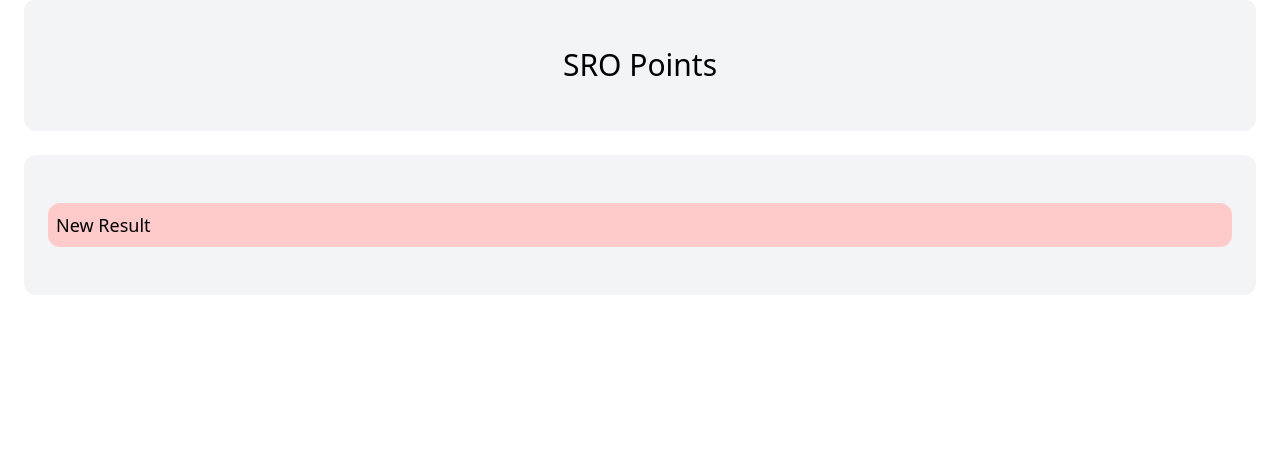
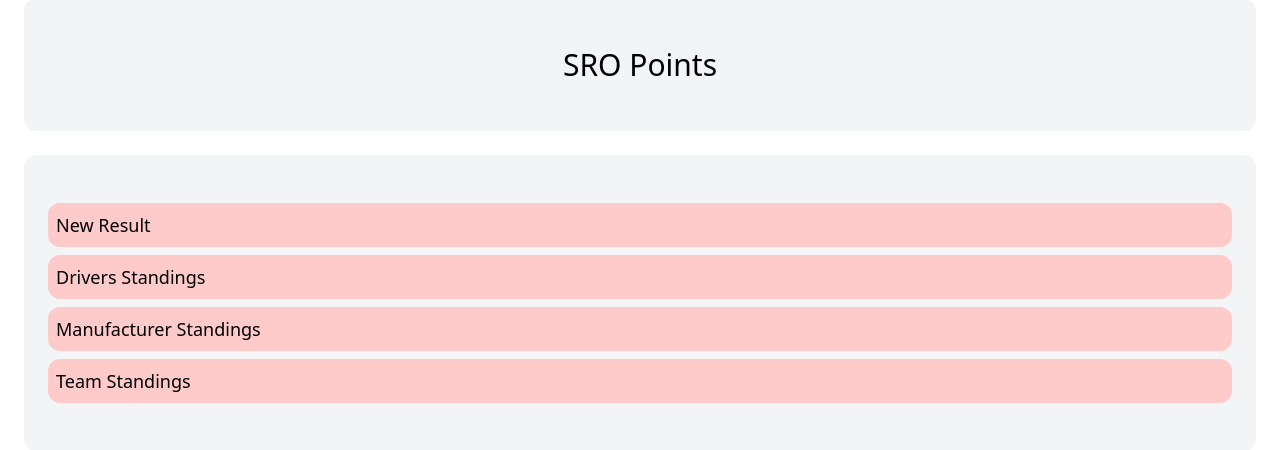
Before and after one commit to woobrendan/points_calculator, a Django app: template points_calculator/core/templates/core/index.html in a window 1280 px wide. Shown: the part 138-588 px from the top of the page. Run offline with Django 4.2, Linux system fonts and the light colour scheme; the template is opened without the code that fills it, so the values that code supplies are empty; some libraries are stand-ins or nearby versions.

Commit message:
change for loop to be hardcoded standings with update hyperlink for team standings

```diff
--- a/points_calculator/core/templates/core/index.html
+++ b/points_calculator/core/templates/core/index.html
@@ -12,13 +12,23 @@
             <li class="py-2 px-2 rounded-xl bg-red-200 text-lg hover:bg-red-500">
                 New Result
             </li>
-            {% for standing in standing_list %}
+
             <li class="py-2 px-2 rounded-xl bg-red-200 text-lg hover:bg-red-500">
                 <a href="#">
-                    {{ standing }} Standings
+                    Drivers Standings
                 </a>
             </li>
-            {% endfor %}
+            <li class="py-2 px-2 rounded-xl bg-red-200 text-lg hover:bg-red-500">
+                <a href="#">
+                    Manufacturer Standings
+                </a>
+            </li>
+            <li class="py-2 px-2 rounded-xl bg-red-200 text-lg hover:bg-red-500">
+                <a href="{% url 'standing:team' 'gtwca' %}">
+                    Team Standings
+                </a>
+            </li>
+
         </ul>
     </div>
 {% endblock %}
```
